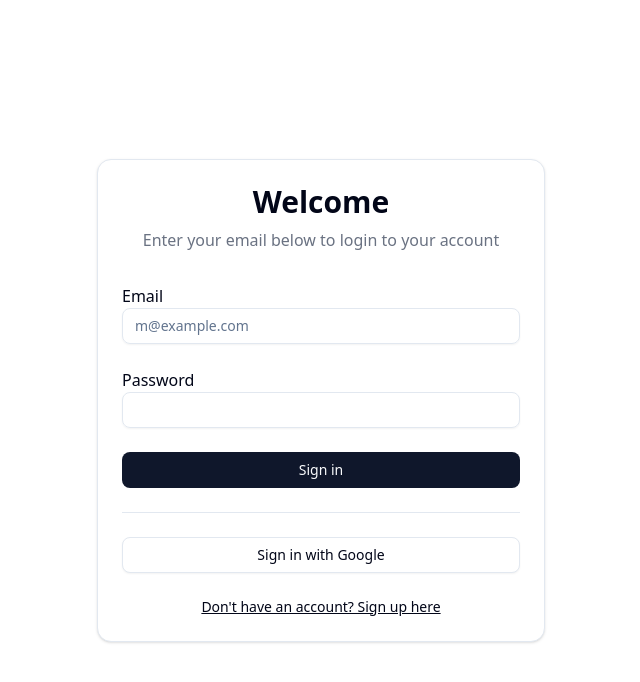
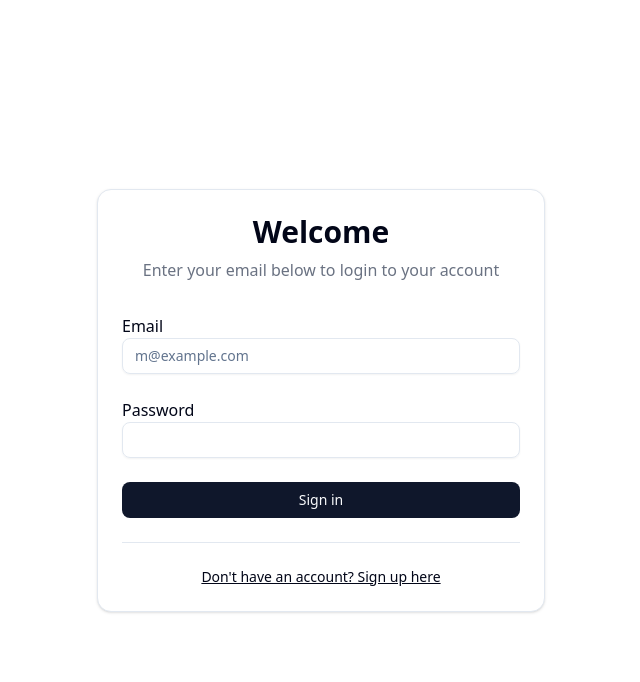
Before and after one commit to blacknaml/To-Do-Next, a Next.js app: page /signin in a window 1280 px wide. Shown: the top 682 px of the page, without its empty margins (319-959 px from the left). Built offline with nearby package versions, Linux system fonts and the light colour scheme; no server answers.

Commit message:
remove google login

```diff
--- a/app/signin/page.tsx
+++ b/app/signin/page.tsx
@@ -52,11 +52,6 @@ export default async function SignInPage() {
             </Button>
           </form>
           <Separator />
-          <div className="space-y-4">
-            <Button className="w-full" variant="outline">
-              Sign in with Google
-            </Button>
-          </div>
         </CardContent>
         <CardFooter className="flex flex-col space-y-2">
           <Link className="text-sm underline" href="/signup">
```
